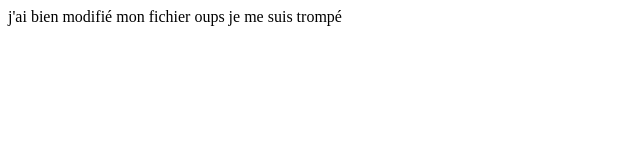
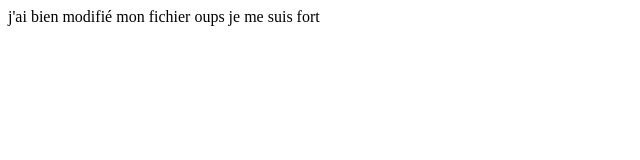
Before and after one commit to raucheacho/monsite, a plain HTML site: page index.html in a window 1280 px wide. Shown: the full height of the page, 0-640 px from the left. Drawn offline with Linux system fonts and the light colour scheme.

Commit message:
j'ai fait la version 3

```diff
--- a/index.html
+++ b/index.html
@@ -6,6 +6,6 @@
     <title>Document</title>
   </head>
   <body>
-    j'ai bien modifié mon fichier oups je me suis trompé
+    j'ai bien modifié mon fichier oups je me suis fort
   </body>
 </html>
```
